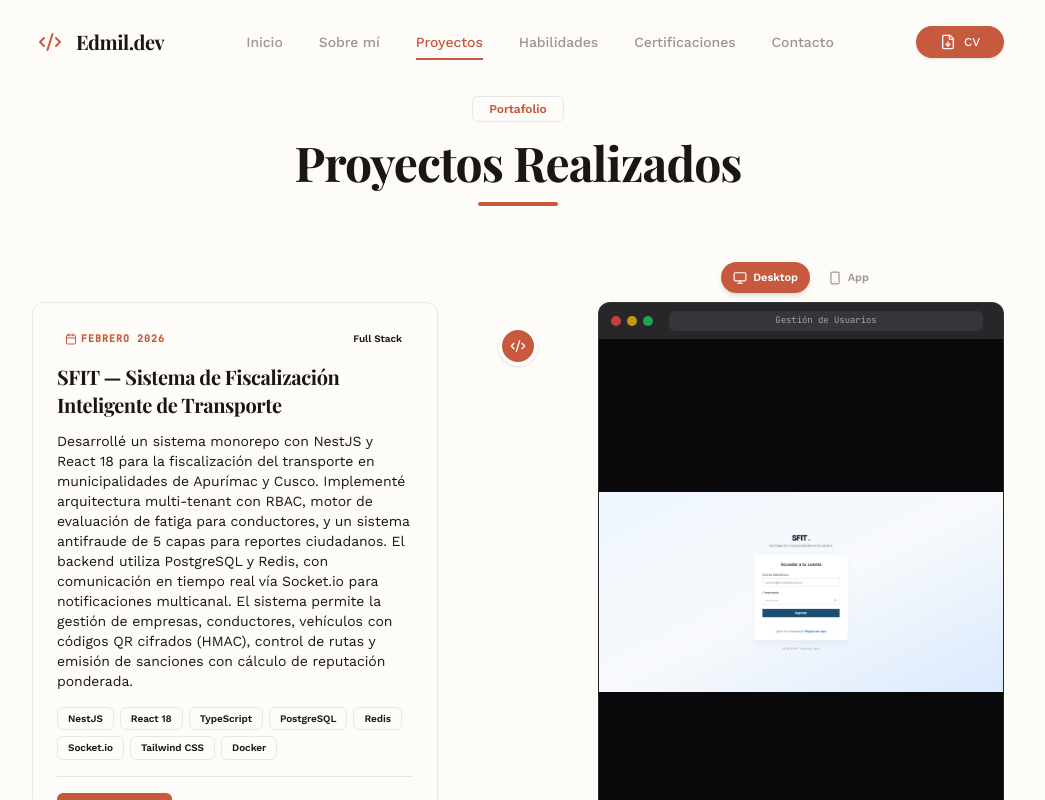
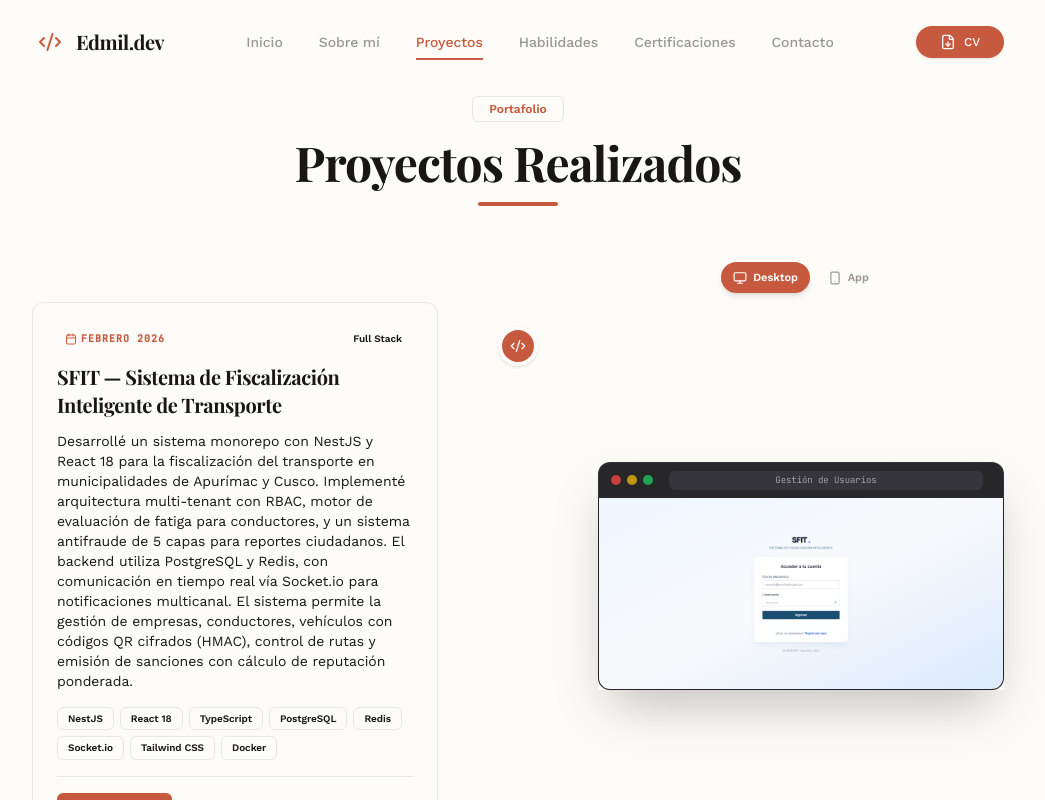
Before and after one commit to milith0kun/PortafolioWorkana, a React (Vite) app: page / in a window 1280 px wide. Both pictures are taken after a click on the button "Proyectos". Shown: the whole page, without its empty margins (122-1167 px from the left). Built offline with nearby package versions, Linux system fonts and the light colour scheme.

Commit message:
style: forzar un aspect ratio horizontal en la vista Desktop para proteger su relacion de aspecto al estirarse y centrarse verticalmente

```diff
--- a/src/components/sections/Experience.jsx
+++ b/src/components/sections/Experience.jsx
@@ -404,8 +404,9 @@ const DeviceScreenshotViewer = ({ screenshotsByDevice, onOpenLightbox, isRightSi
           transition={{ duration: 0.3 }}
         >
           {activeDevice === 'desktop' && (
-            <div className="w-full flex-1 flex flex-col">
-              <div className="bg-zinc-800 rounded-t-xl px-3 py-2 flex items-center gap-2 border border-zinc-700/50 border-b-0">
+            <div className="w-full flex-1 flex flex-col justify-center">
+              <div className="w-full aspect-[16/10] xl:aspect-video flex flex-col mx-auto shrink-0 shadow-2xl">
+                <div className="bg-zinc-800 rounded-t-xl px-3 py-2 flex items-center gap-2 border border-zinc-700/50 border-b-0 shrink-0">
                   <div className="flex gap-1.5">
                     <div className="w-2.5 h-2.5 rounded-full bg-red-500/80" />
                     <div className="w-2.5 h-2.5 rounded-full bg-yellow-500/80" />
@@ -434,7 +435,7 @@ const DeviceScreenshotViewer = ({ screenshotsByDevice, onOpenLightbox, isRightSi
                     {shouldScroll && (<div className="absolute top-2 right-2 bg-black/40 backdrop-blur-sm px-1.5 py-0.5 rounded text-[8px] text-white/80 flex items-center gap-0.5"><svg className="w-2.5 h-2.5 animate-bounce" fill="none" stroke="currentColor" viewBox="0 0 24 24"><path strokeLinecap="round" strokeLinejoin="round" strokeWidth={2} d="M19 14l-7 7m0 0l-7-7m7 7V3" /></svg>Scroll</div>)}
                   </div>
                 </div>
-              <div className="mx-auto w-[60%] h-1 bg-gradient-to-r from-transparent via-zinc-600 to-transparent rounded-b-full" />
+              </div>
             </div>
           )}
 
```
Lines whose indentation alone changed are shown as unchanged.
